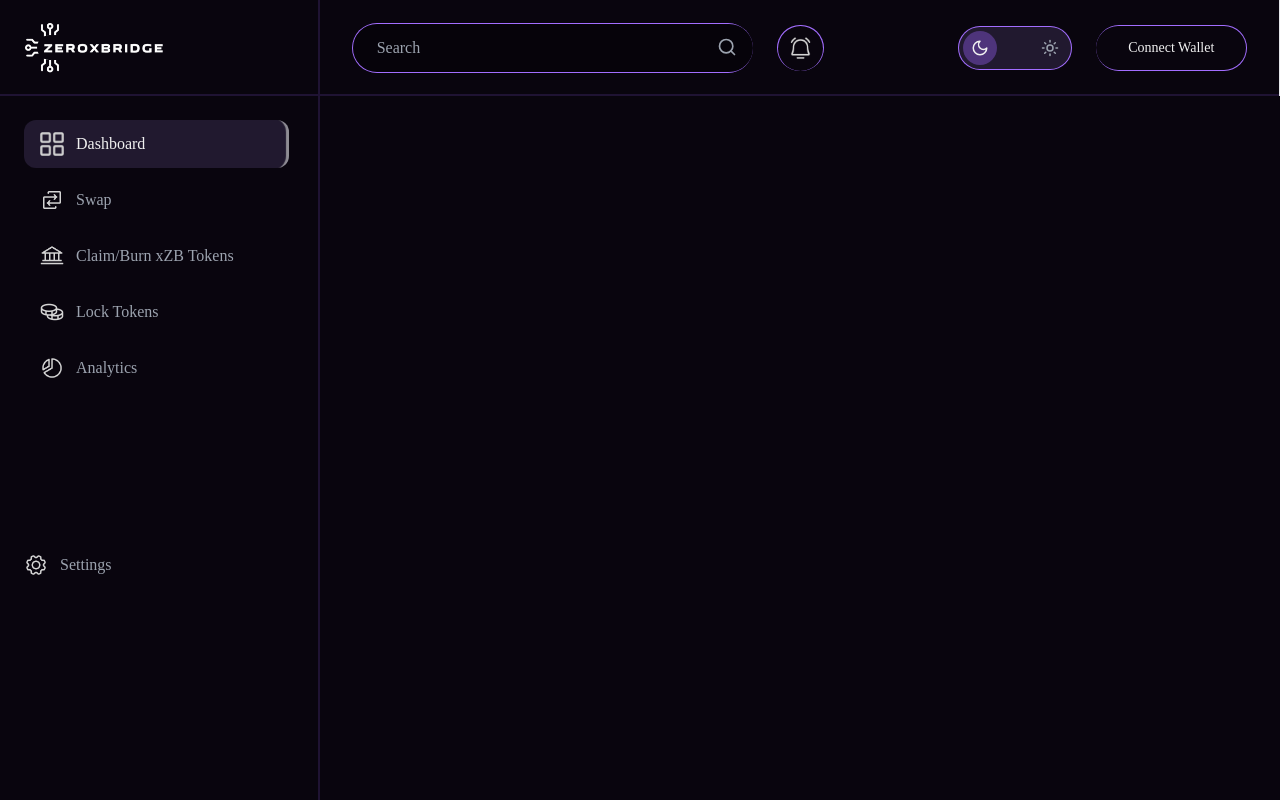
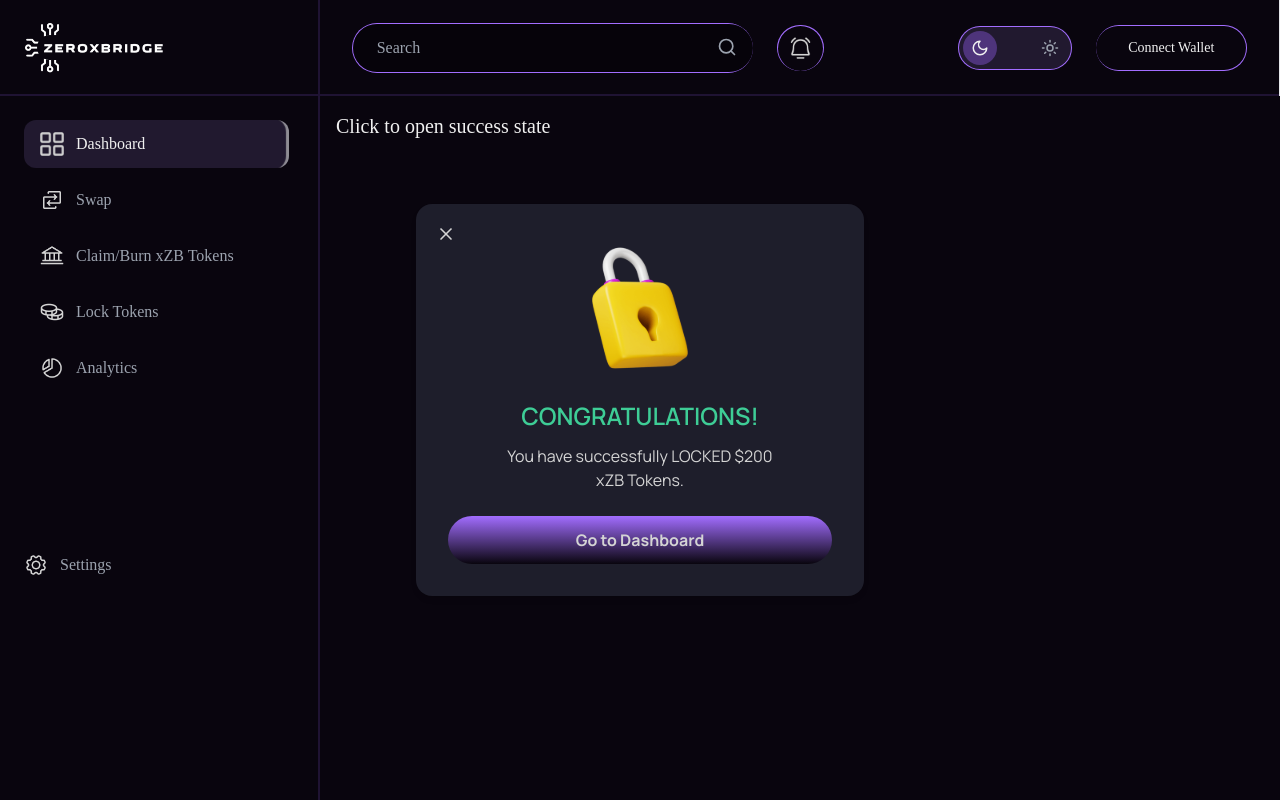
Before and after one commit to stephanniegb/ZeroXBridge_Frontend, a Next.js app: page /Sidebar in a window 1280 px wide. Built offline with nearby package versions, Linux system fonts and the light colour scheme.

Commit message:
Feat: Implement Light mode for all Success state components

```diff
--- a/app/Sidebar/page.tsx
+++ b/app/Sidebar/page.tsx
@@ -2,9 +2,12 @@
 import { useState } from "react";
 import Navbar from "../components/navbar";
 import Sidebar from "../components/Sidebar";
+import AnimatedIcon from "../components/success-state/animated-icon";
+import SuccessState from "../components/success-state/success-state";
 
 export default function Home() {
     const [isDarkMode, setIsDarkMode] = useState(true);
+    const [open, setOpen] = useState(true)
 
     return (
         <div className={`${isDarkMode ? "bg-[#09050e]" : "bg-white"} h-screen flex flex-col`}>
@@ -13,6 +16,17 @@ export default function Home() {
                 <Sidebar isDarkMode={isDarkMode} />
                 <main className="flex-1">
                     {/* Main content goes here */}
+                    <SuccessState
+                        isOpen={open}
+                        onClose={setOpen}
+                        message={'You have successfully LOCKED $200 xZB Tokens.'}
+                        isDarkMode={isDarkMode}
+                        icon={<AnimatedIcon iconType='lock' />}
+                    />
+                    {/* this button is used to test the light and dark by opening the success modal since, the navbar is displayed in this component as in the figma file */}
+                    <button onClick={() => setOpen(!open)} className={`${isDarkMode ? "text-white ":"text-[#09050e]"} text-xl p-4 rounded-md text-white`}>
+                        Click to open success state
+                    </button>
                 </main>
             </div>
         </div>
--- a/app/components/success-state/success-state.tsx
+++ b/app/components/success-state/success-state.tsx
@@ -11,6 +11,7 @@ const manrope = Manrope({
 
 interface SuccessStateProps {
   isOpen: boolean;
+  isDarkMode: boolean;
   onClose: React.Dispatch<React.SetStateAction<boolean>>;
   message: string;
   icon: React.ReactNode;
@@ -18,6 +19,7 @@ interface SuccessStateProps {
 
 const SuccessState: React.FC<SuccessStateProps> = ({
   isOpen,
+  isDarkMode,
   onClose,
   message,
   icon,
@@ -26,29 +28,29 @@ const SuccessState: React.FC<SuccessStateProps> = ({
 
   return (
     <div className={`${manrope.className} fixed inset-0 flex items-center justify-center z-50`}>
-      <div className="absolute inset-0 bg-black bg-opacity-70" />
-      <div className="relative bg-[#1E1E2B] rounded-2xl p-8 max-w-md w-full mx-4 flex flex-col items-center">
+      <div className="absolute inset-0 bg-transparent " />
+      <div className={`relative ${isDarkMode ? "bg-[#1E1E2B]" : "bg-[#F8F4FF]"} rounded-2xl ${isDarkMode ? "text-[#D4D4D4]" : "text-[#09050E]"} p-8 max-w-md w-full mx-4 flex flex-col items-center shadow-md `}>
 
         <button
           onClick={() => onClose(false)}
-          className="absolute left-5 top-5 text-gray-400 hover:text-white"
+          className="absolute left-5 top-5 hover:opacity-70"
         >
           <X size={20} />
         </button>
         <div className="mb-5">
           {icon}
         </div>
-        <h2 className="text-[#3ECD96] text-2xl font-semibold mb-3">
+        <h2 className="!text-[#3ECD96] text-2xl font-semibold mb-3">
           CONGRATULATIONS!
         </h2>
 
-        <p className="text-[#D4D4D4] w-[70%] test-sm text-center mb-6">
+        <p className="w-[70%] test-sm text-center mb-6">
           {message}
         </p>
 
         <Link
           href={"/dashboard"}
-          className="w-full py-3 px-6 text-center bg-gradient-to-b text-base from-[#A26DFF] to-[#09050E] hover:bg-opacity-90 rounded-full text-[#D4D4D4] font-bold transition-all"
+          className="w-full py-3 px-6 text-center bg-gradient-to-b text-base from-[#A26DFF] to-[#09050E] hover:bg-opacity-90 rounded-full font-bold text-[#D4D4D4] transition-all"
         >
           Go to Dashboard
         </Link>
--- a/app/success/page.tsx
+++ b/app/success/page.tsx
@@ -5,13 +5,16 @@ import AnimatedIcon from "../components/success-state/animated-icon";
 
 export default function index (){
     const [open, setOpen] = useState(true)
+    const [isDarkMode, setIsDarkMode] = useState(true);
     return(
+
         <div className="bg-main-bg bg-no-repeat bg-cover">
             <SuccessState
             isOpen={open}
             onClose={setOpen}
-            message={'You have successfully SWAPPED 0.00034 ETH to 5.79 SOL'}
-            icon={<AnimatedIcon iconType='swap' />}
+            message={'You have successfully LOCKED $200 xZB Tokens.'}
+            isDarkMode={isDarkMode}
+            icon={<AnimatedIcon iconType='lock' />}
             />
         </div>
     );
```
Also changed, not shown: 2 other files (tests, documents, lock files or other folders).
